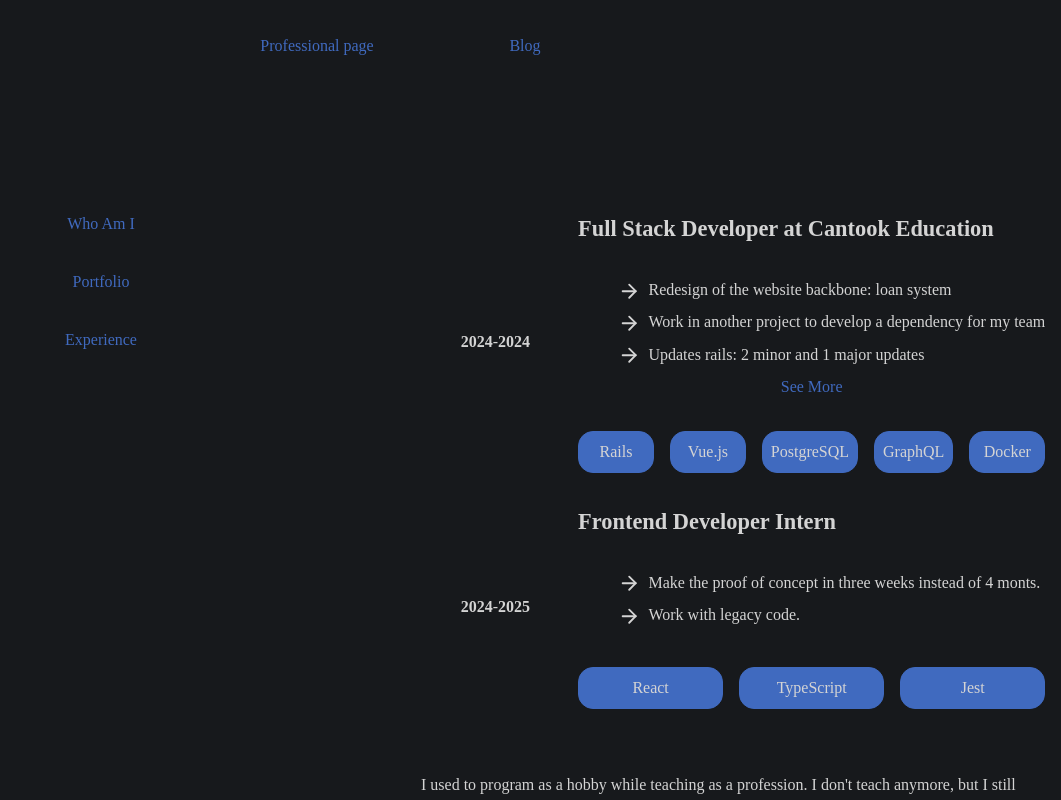
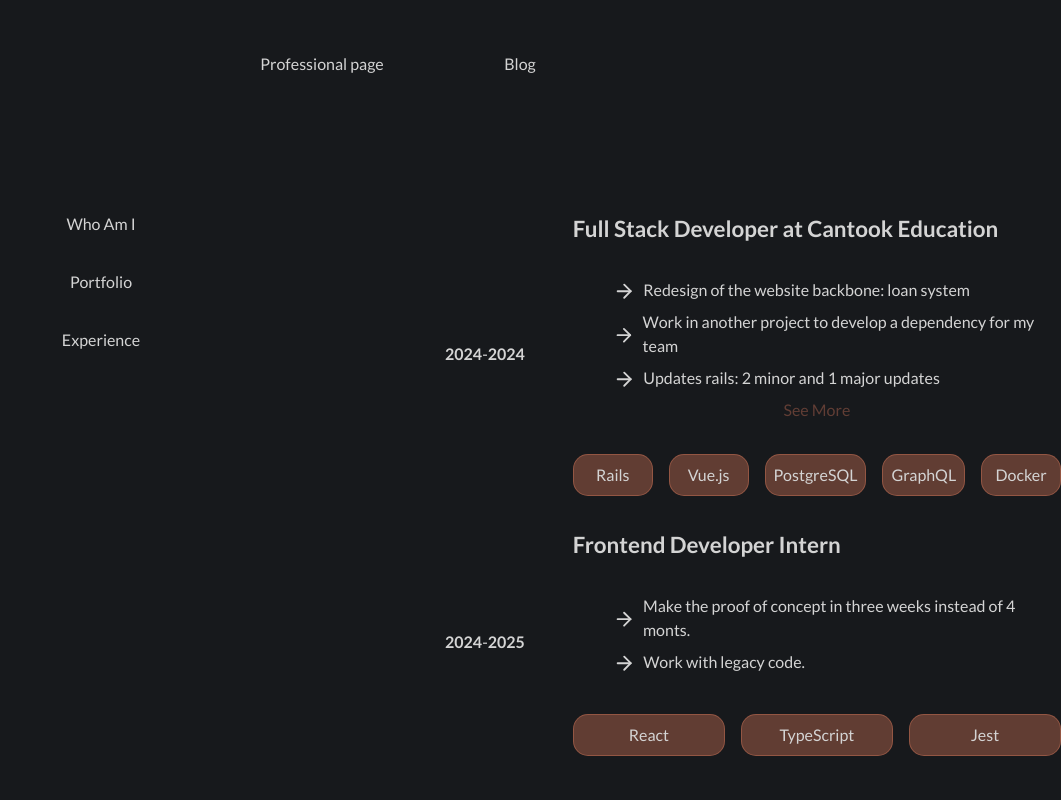
Before and after one commit to eguefif/personal_website_v4, a React (Vite) app in the folder frontend/: page / in a window 1280 px wide. Shown: the top 800 px of the page, without its empty margins (219-1280 px from the left). Built offline with nearby package versions, Linux system fonts and the light colour scheme.

Commit message:
Update text color and font

```diff
--- a/frontend/index.html
+++ b/frontend/index.html
@@ -2,6 +2,9 @@
 <html lang="en">
   <head>
     <meta charset="UTF-8" />
+    <link rel="preconnect" href="https://fonts.googleapis.com">
+    <link rel="preconnect" href="https://fonts.gstatic.com" crossorigin>
+    <link href="https://fonts.googleapis.com/css2?family=Lato:ital,wght@0,100;0,300;0,400;0,700;0,900;1,100;1,300;1,400;1,700;1,900&display=swap" rel="stylesheet">
     <link rel="apple-touch-icon" sizes="180x180" href="/favicon/apple-touch-icon.png">
     <link rel="icon" type="image/png" sizes="32x32" href="/favicon/favicon-32x32.png">
     <link rel="icon" type="image/png" sizes="16x16" href="/favicon/favicon-16x16.png">
--- a/frontend/src/components/GlobalStyles/GlobalStyles.tsx
+++ b/frontend/src/components/GlobalStyles/GlobalStyles.tsx
@@ -3,16 +3,52 @@ import { createGlobalStyle } from 'styled-components';
 const GlobalStyles = createGlobalStyle`
     html {
       --color-white: hsl(250 0% 83.1%);
-      --color-primary: hsl(220 50% 50%);
-      --color-secondary: hsl(120 50% 50%);
+      --color-primary: hwb(14 40% 2.4% / 0.33);
+      --color-secondary: hwb(40 84.3% 0% / 0.33);
 
-      --color-gray-400-transparent: hsla(250 0% 49.4% / 0.33);
+      --color-gray-400: hsl(250 0 49.4);
+
+      --color-gray-400-transparent: hsla(250 0% 49.4% / 0.2);
     }
 
   body {
     background-color: hsl(220deg, 10%, 10%);
     color: var(--color-white);
+
+    font-family: "Lato", arial, sans-serif;
+    font-weight: 400;
+    font-style: normal;
   }
+
+  .lato-thin {
+    font-family: "Lato", sans-serif;
+    font-weight: 100;
+    font-style: normal;
+  }
+
+  .lato-light {
+    font-family: "Lato", sans-serif;
+    font-weight: 300;
+    font-style: normal;
+  }
+
+  .lato-regular {
+    font-family: "Lato", sans-serif;
+    font-weight: 400;
+    font-style: normal;
+  }
+
+  .lato-bold {
+    font-family: "Lato", sans-serif;
+    font-weight: 700;
+    font-style: normal;
+  }
+
+.lato-black {
+  font-family: "Lato", sans-serif;
+  font-weight: 900;
+  font-style: normal;
+}
 
   /* Thanks to Josh Comeau, the author of this CSS reset */
 
--- a/frontend/src/components/ProfessionalPage/Header/Header.tsx
+++ b/frontend/src/components/ProfessionalPage/Header/Header.tsx
@@ -11,19 +11,20 @@ export default function Header() {
 
 const Nav = styled.nav`
   display: flex;
-  justify-content: space-between;
-  align-items: start;
-  gap: 34px;
+  justify-content: center;
+  align-items: center;
+  gap: 14px;
 
   height: 128px;
   width: 450px;
   margin: auto;
-  padding: 34px
+  padding: 34px;
 `;
 
 const NavLink = styled.a`
+  display: inline;
   text-decoration: none;
   flex: 1;
   text-align: center;
-  color: var(--color-primary);
+  color: var(--color-white);
 `;
--- a/frontend/src/components/ProfessionalPage/SideMenu/SideMenu.tsx
+++ b/frontend/src/components/ProfessionalPage/SideMenu/SideMenu.tsx
@@ -27,5 +27,5 @@ const NavLink = styled.a`
   text-decoration: none;
   flex: 1;
   text-align: center;
-  color: var(--color-primary);
+  color: var(--color-white);
 `;
```
